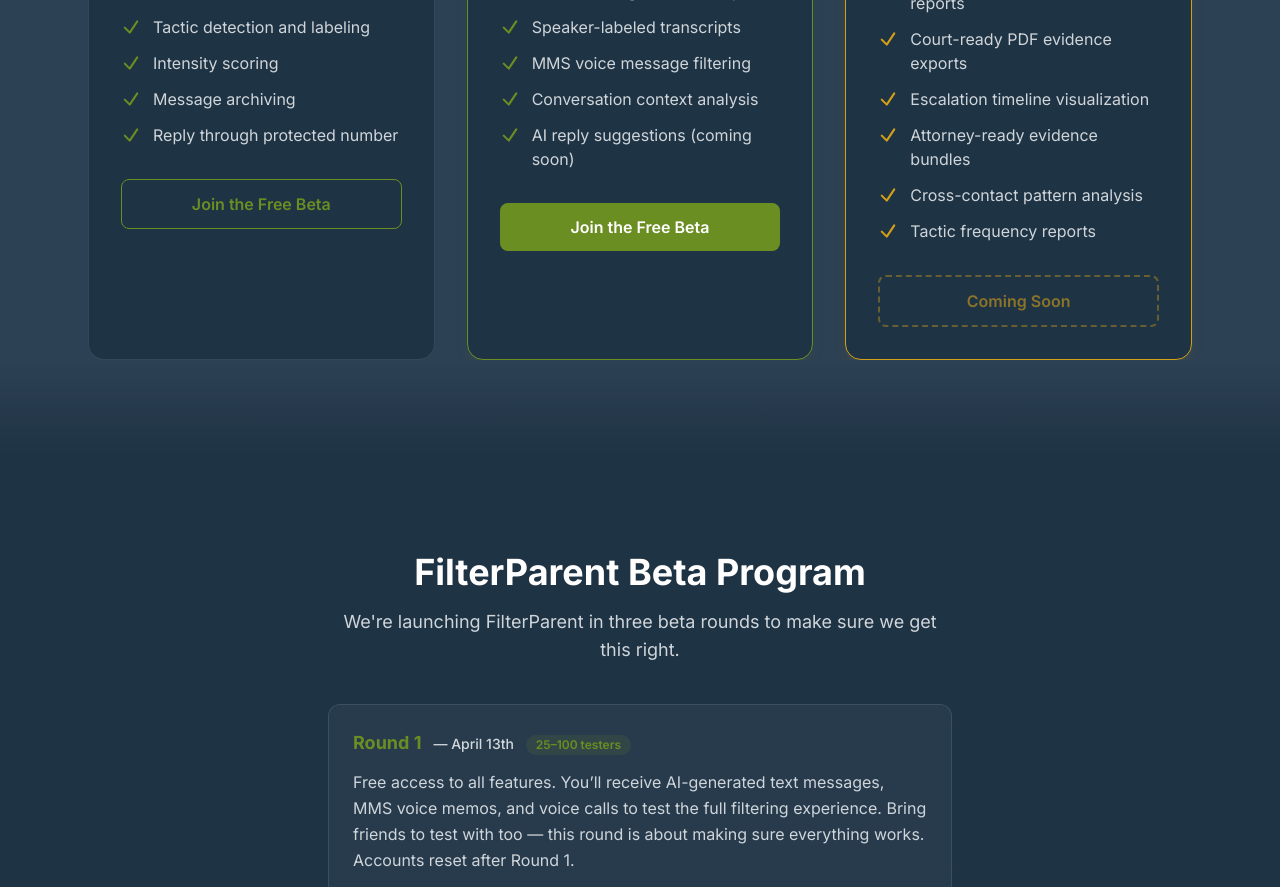
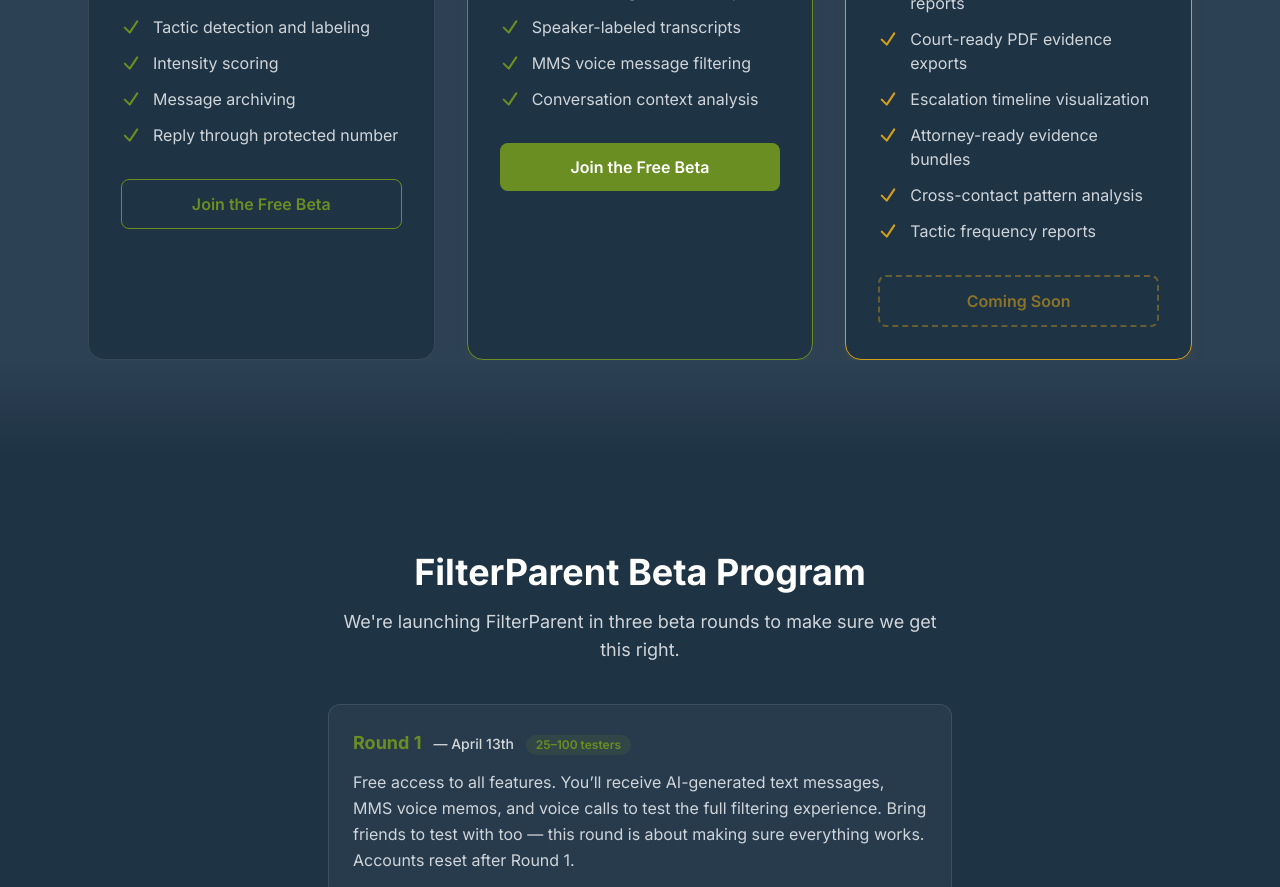
Before and after one commit to Fortified-Freedom-Network/filterparent-website, a Next.js app: page / in a window 1280 px wide. Shown: the part 2500-3387 px from the top of the page. Built offline with nearby package versions, Linux system fonts and the light colour scheme.

Commit message:
chore: remove AI reply suggestions from Guardian Elite features

```diff
--- a/src/app/page.tsx
+++ b/src/app/page.tsx
@@ -324,7 +324,6 @@ const plans = [
       "Speaker-labeled transcripts",
       "MMS voice message filtering",
       "Conversation context analysis",
-      "AI reply suggestions (coming soon)",
     ],
   },
   {
```
